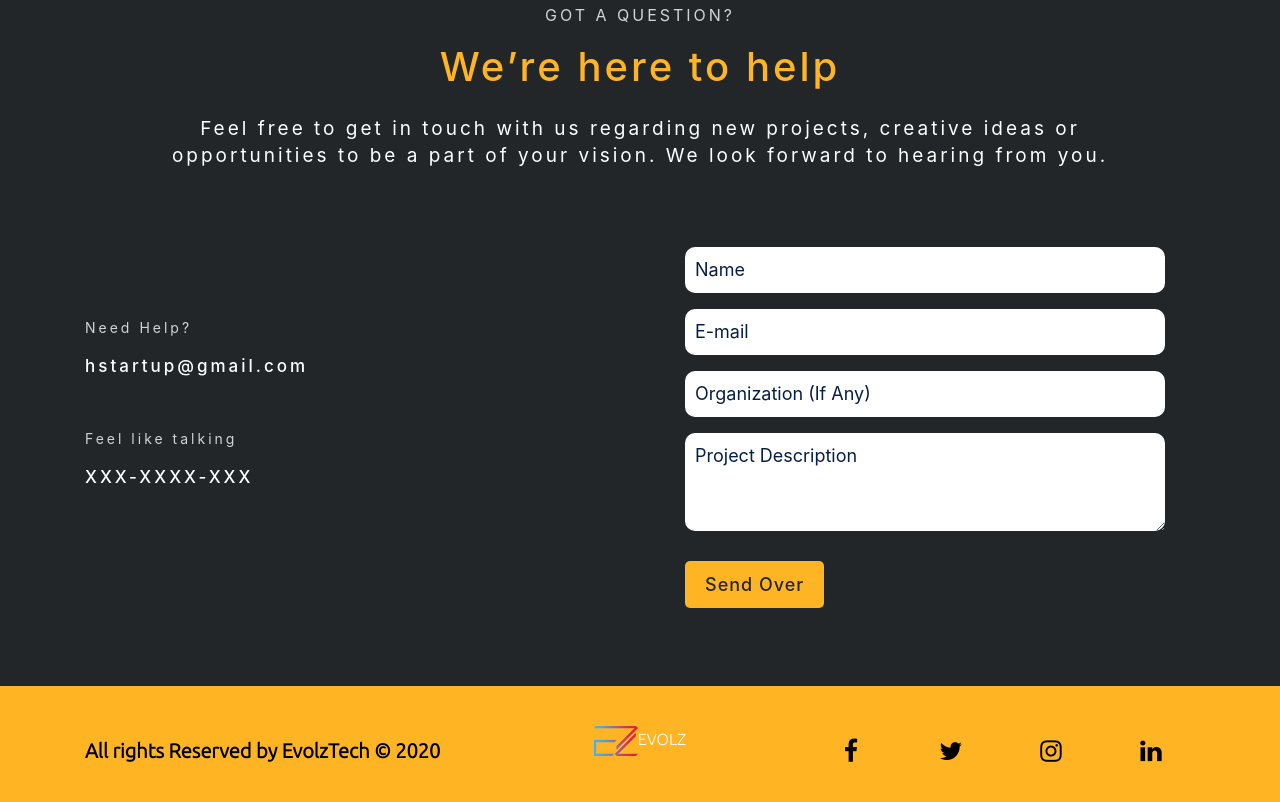
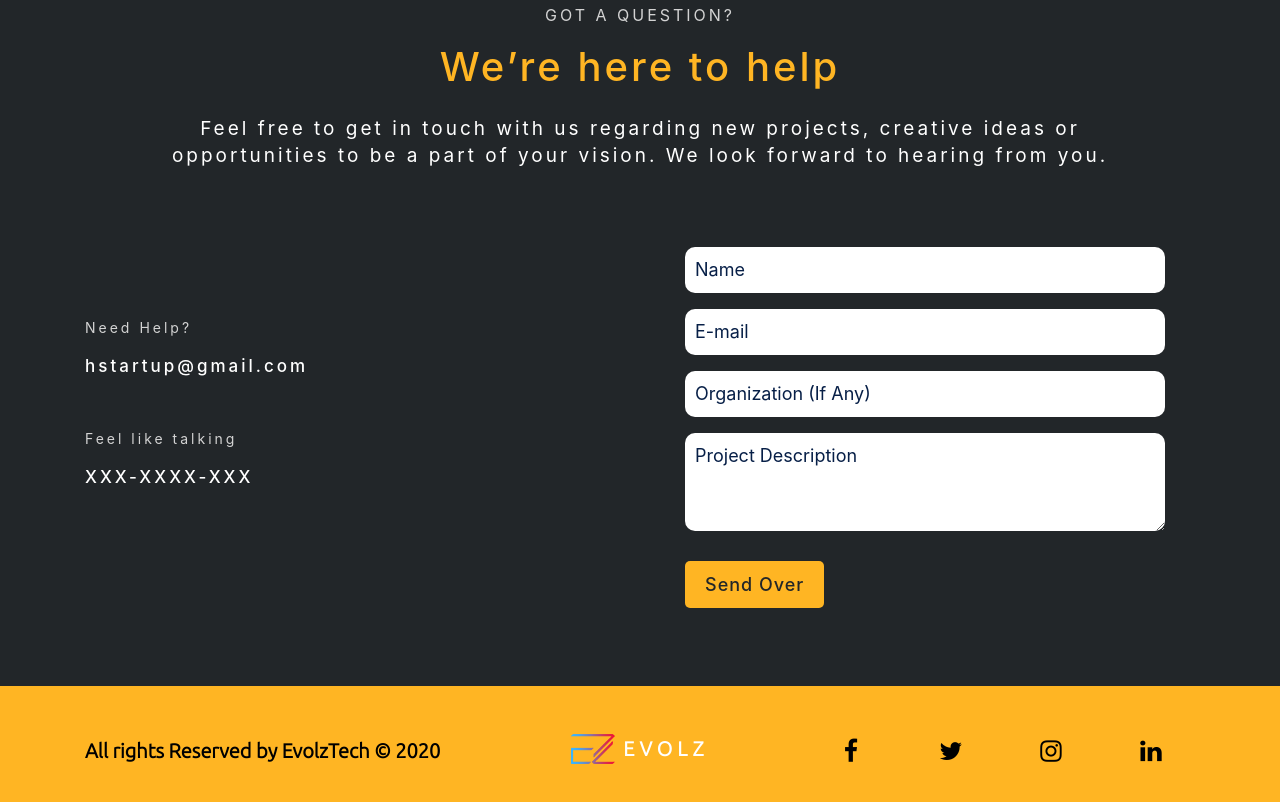
Before and after one commit to evolztech/evolztech.github.io, a plain HTML site: page index.html in a window 1280 px wide. Shown: the part 2889-3691 px from the top of the page. Drawn offline with nearby package versions, Linux system fonts and the light colour scheme.

Commit message:
Update style.css

```diff
--- a/css/style.css
+++ b/css/style.css
@@ -14,6 +14,17 @@
 }
 .underline{
 	text-decoration: underline;
+}
+span.ft-text {
+    font-size: 20px;
+    font-weight: bold;
+    text-align: center;
+    vertical-align: middle;
+    padding-left: 8px;
+    letter-spacing: 5px;
+}
+.ft-logo{
+  margin-top: 8px;
 }
 /*.custom_nav{
 	width: 100%;
```
